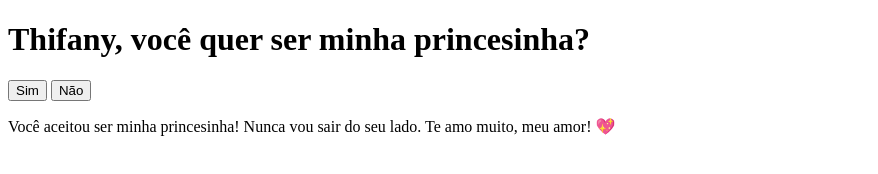
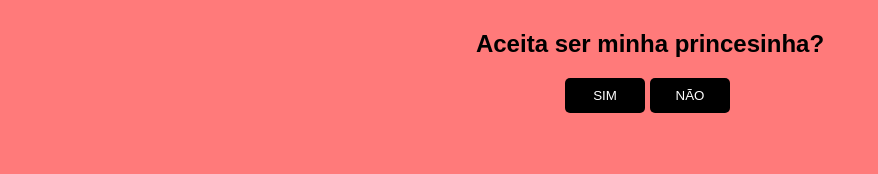
Before and after one commit to Momecom2s/TEAMOTHI, a plain HTML site: page index.html in a window 1280 px wide. Shown: the whole page, without its empty margins (0-878 px from the left). Drawn offline with Linux system fonts and the light colour scheme.

Commit message:
Update index.html

```diff
--- a/index.html
+++ b/index.html
@@ -1,22 +1,64 @@
 <!DOCTYPE html>
-<html lang="pt-BR">
+
+<html lang="en">
+
 <head>
-  <meta charset="UTF-8">
-  <meta name="viewport" content="width=device-width, initial-scale=1.0">
-  <title>Quer ser minha princesinha?</title>
-  <link rel="stylesheet" href="styles.css">
+    <meta charset="UTF-8">
+    <meta http-equiv="X-UA-Compatible" content="IE=edge">
+    <meta name="viewport" content="width=device-width, initial-scale=1.0">
+    <title>Namora comigo?</title>
 </head>
+
 <body>
-  <div class="container">
-    <h1>Thifany, você quer ser minha princesinha?</h1>
-    <div class="buttons">
-      <button id="yesButton">Sim</button>
-      <button id="noButton">Não</button>
+    <div id="conteudo">
+        <h2>Aceita ser minha princesinha?</h2>
+        <div style="margin: auto;width: 170px;">
+            <button style="position: fixed;display: block;" class="btn" onclick="sim()">SIM</button>
+            <button class="btn" onclick="desvia(this)" onmouseover="desvia(this)" style="position: absolute;">NÃO</button>
+        </div>
     </div>
-    <div id="message" class="hidden">
-      <p>Você aceitou ser minha princesinha! Nunca vou sair do seu lado. Te amo muito, meu amor! 💖</p>
-    </div>
-  </div>
-  <script src="script.js"></script>
 </body>
+<style>
+    #conteudo {
+        background: #ff7a7a;
+        width: 100%;
+        height: 100%;
+        position: fixed;
+        top: 0;
+        left: 0;
+        padding: 10px;
+        text-align: center;
+        font-family: sans-serif;
+    }
+
+    .btn {
+        background: black;
+        color: white;
+        border: none;
+        padding: 10px;
+        width: 80px;
+        border-radius: 5px;
+    }
+</style>
+
+<script>
+    function sim() {
+        alert("Você aceitou ser minha princesinha! :)");
+        location.href = "https://music.youtube.com/watch?v=izGwDsrQ1eQ";
+    }
+
+    function desvia(btn) {
+        // btn declarado na função
+        btn.style.position = 'absolute';
+        btn.style.bottom = geraPosicao(10, 90);
+        btn.style.left = geraPosicao(10, 90);
+        console.log('opa, desviei...');
+    }
+
+    function geraPosicao(min, max) {
+        return (Math.random() * (max - min) + min) + "%";
+    }
+
+</script>
+
 </html>
```
